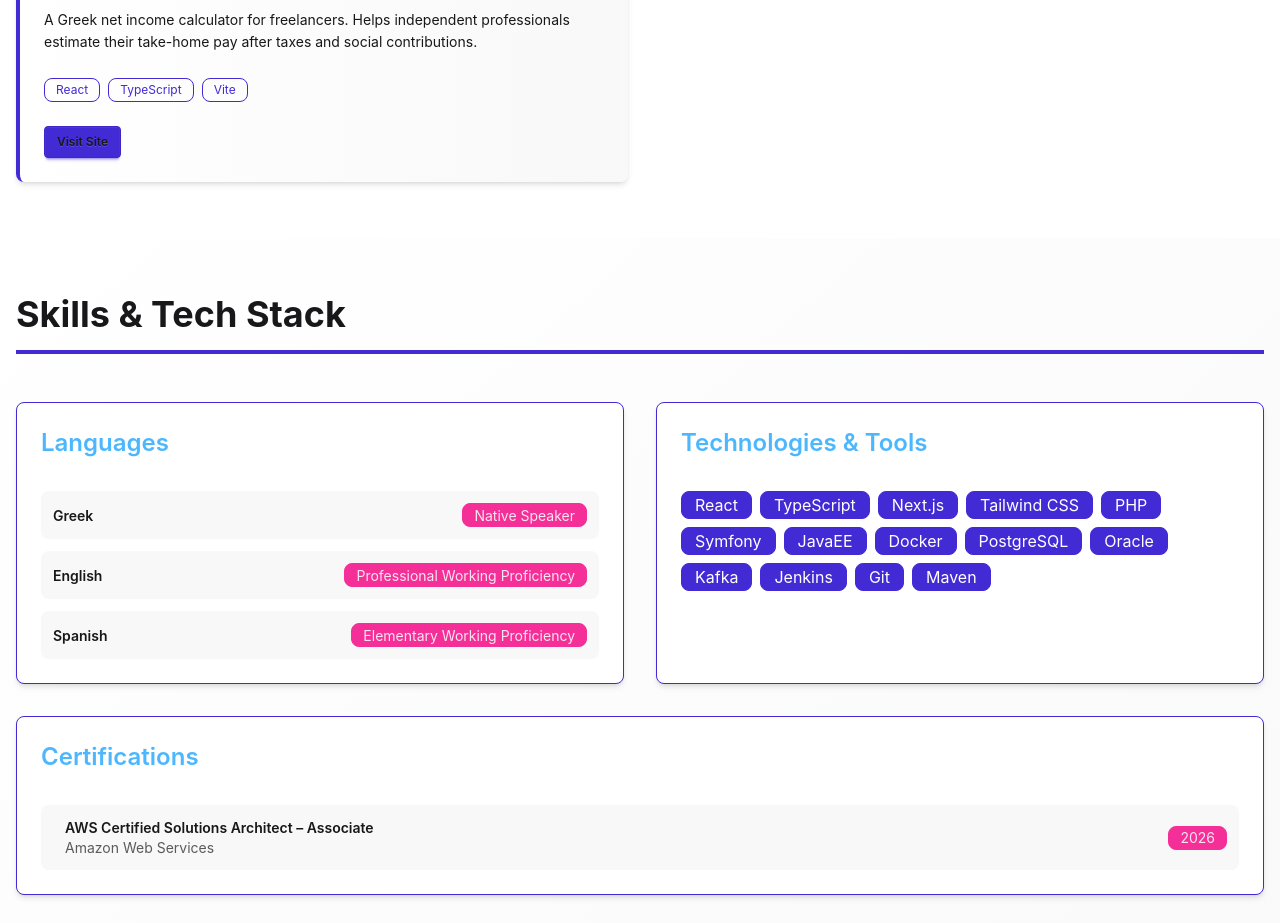
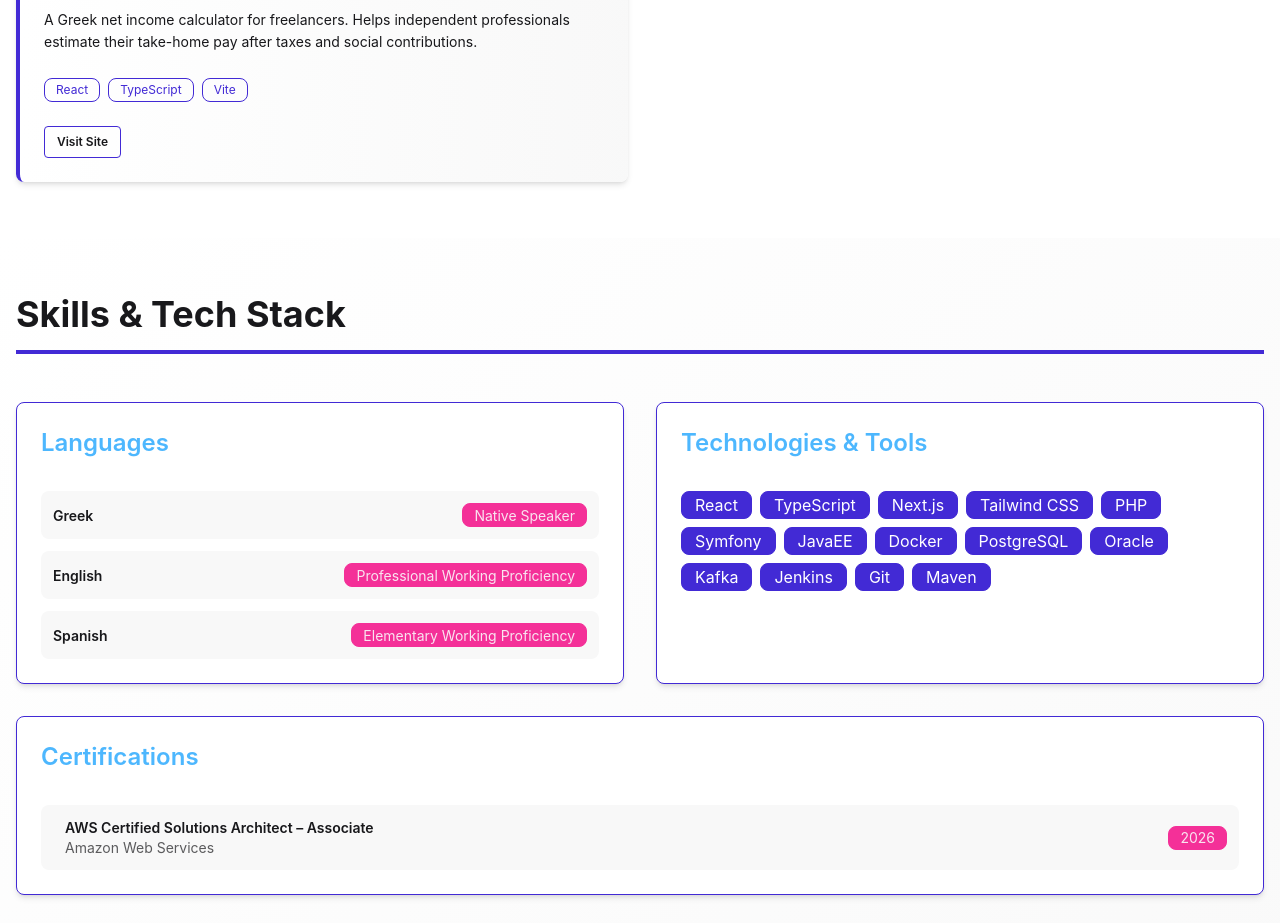
Before and after one commit to pgkavogiannis/pgkavogiannis.github.io, a Next.js app: page / in a window 1280 px wide. Shown: the part 2571-3494 px from the top of the page. Built offline with nearby package versions, Linux system fonts and the light colour scheme.

Commit message:
fix: use btn-outline on Visit Site button for proper contrast in light mode
btn-primary renders white text on #4db7fe (light blue) at ~1.8:1 contrast ratio.
btn-outline btn-primary renders primary-colored text on white — high contrast in both themes.

```diff
--- a/components/sections/ProjectsSection.tsx
+++ b/components/sections/ProjectsSection.tsx
@@ -36,7 +36,12 @@ export const ProjectsSection: React.FC<ProjectsSectionProps> = ({ projects }) =>
                             </div>
 
                             <div className="card-actions">
-                                <a href={project.url} target="_blank" rel="noopener noreferrer" className="btn btn-primary btn-sm">
+                                <a
+                                    href={project.url}
+                                    target="_blank"
+                                    rel="noopener noreferrer"
+                                    className="btn btn-outline btn-primary btn-sm"
+                                >
                                     Visit Site
                                 </a>
                             </div>
```
